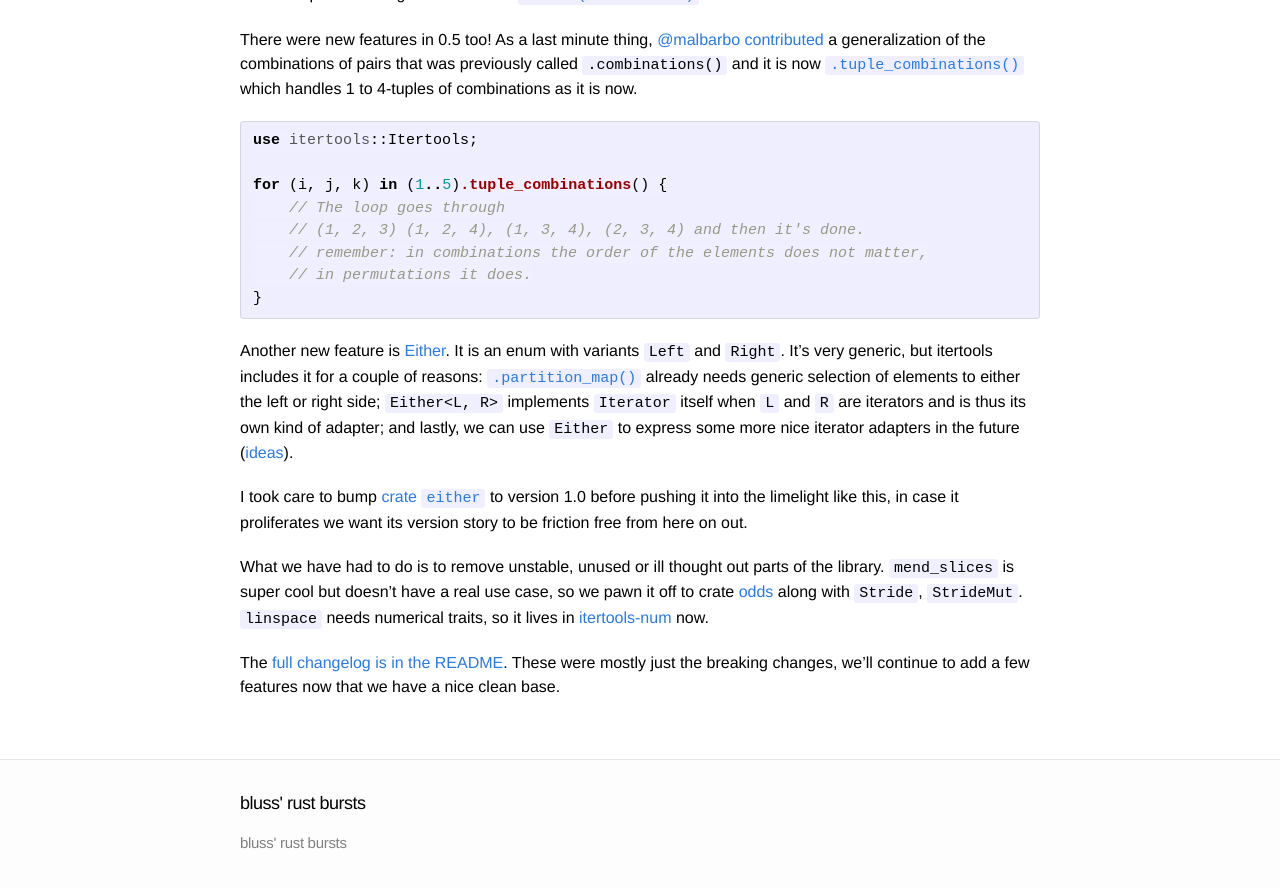
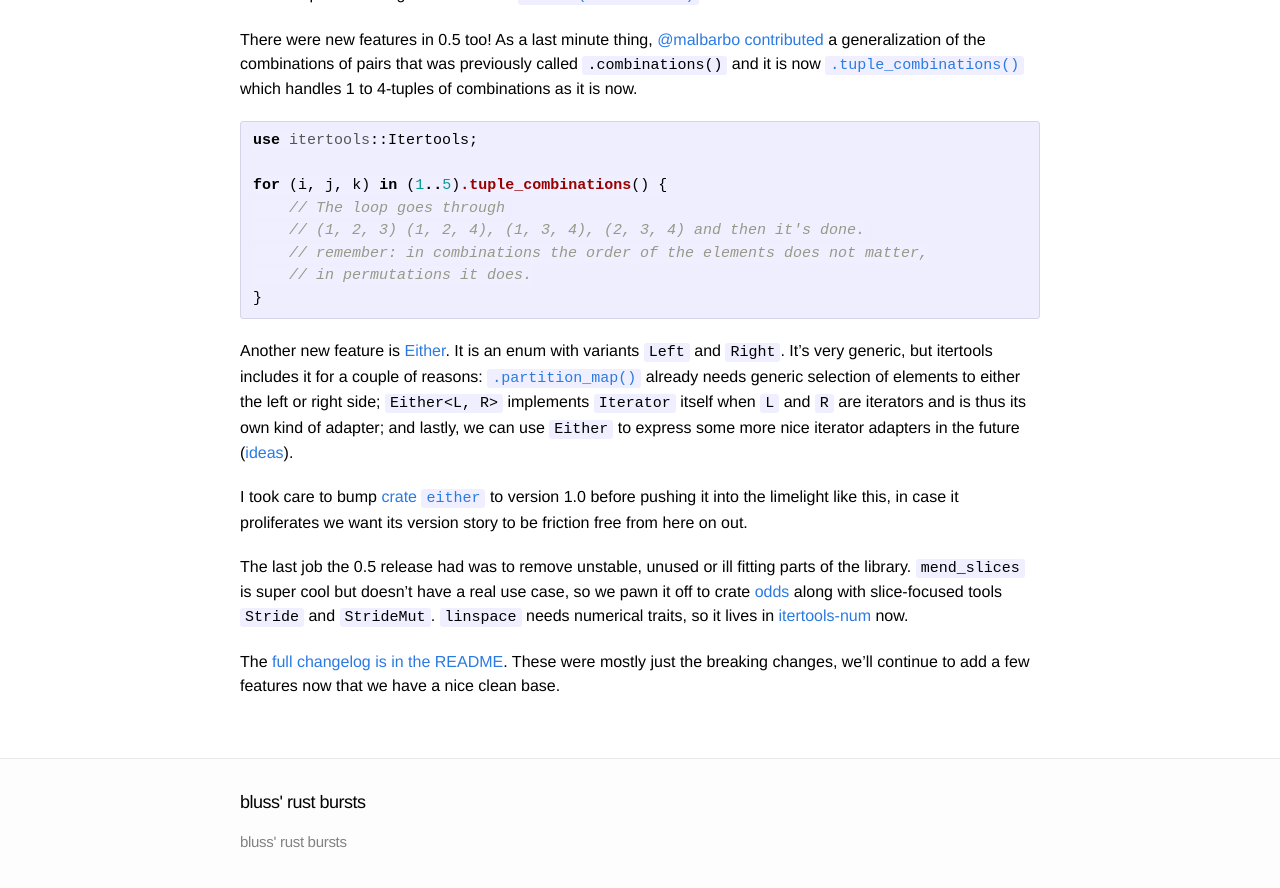
Before and after one commit to bluss/bluss.github.io, a Jekyll site: the page built from _posts/2016-09-26-itertools-0.5.0.markdown, in a window 1280 px wide and 900 px high, scrolled down 1150 px. Shown: the top 888 px of the window. Built offline with Jekyll 4.4.1, drawn with Linux system fonts in a browser that asks for light colours.

Commit message:
Updates to last paragraph

```diff
--- a/_posts/2016-09-26-itertools-0.5.0.markdown
+++ b/_posts/2016-09-26-itertools-0.5.0.markdown
@@ -101,10 +101,11 @@ friction free from here on out.
 [either]: https://crates.io/crates/either
 [bug]: https://github.com/bluss/rust-itertools/issues/129
 
-What we have had to do is to remove unstable, unused or ill thought out parts
-of the library. `mend_slices` is super cool but doesn't have a real use case,
-so we pawn it off to crate [odds][odds] along with `Stride`, `StrideMut`.
-`linspace` needs numerical traits, so it lives in [itertools-num][in] now.
+The last job the 0.5 release had was to remove unstable, unused or ill fitting
+parts of the library. `mend_slices` is super cool but doesn't have a real
+use case, so we pawn it off to crate [odds][odds] along with slice-focused
+tools `Stride` and `StrideMut`. `linspace` needs numerical traits, so it lives in
+[itertools-num][in] now.
 
 The [full changelog is in the README][chl]. These were mostly just the breaking
 changes, we’ll continue to add a few features now that we have a nice clean
```
